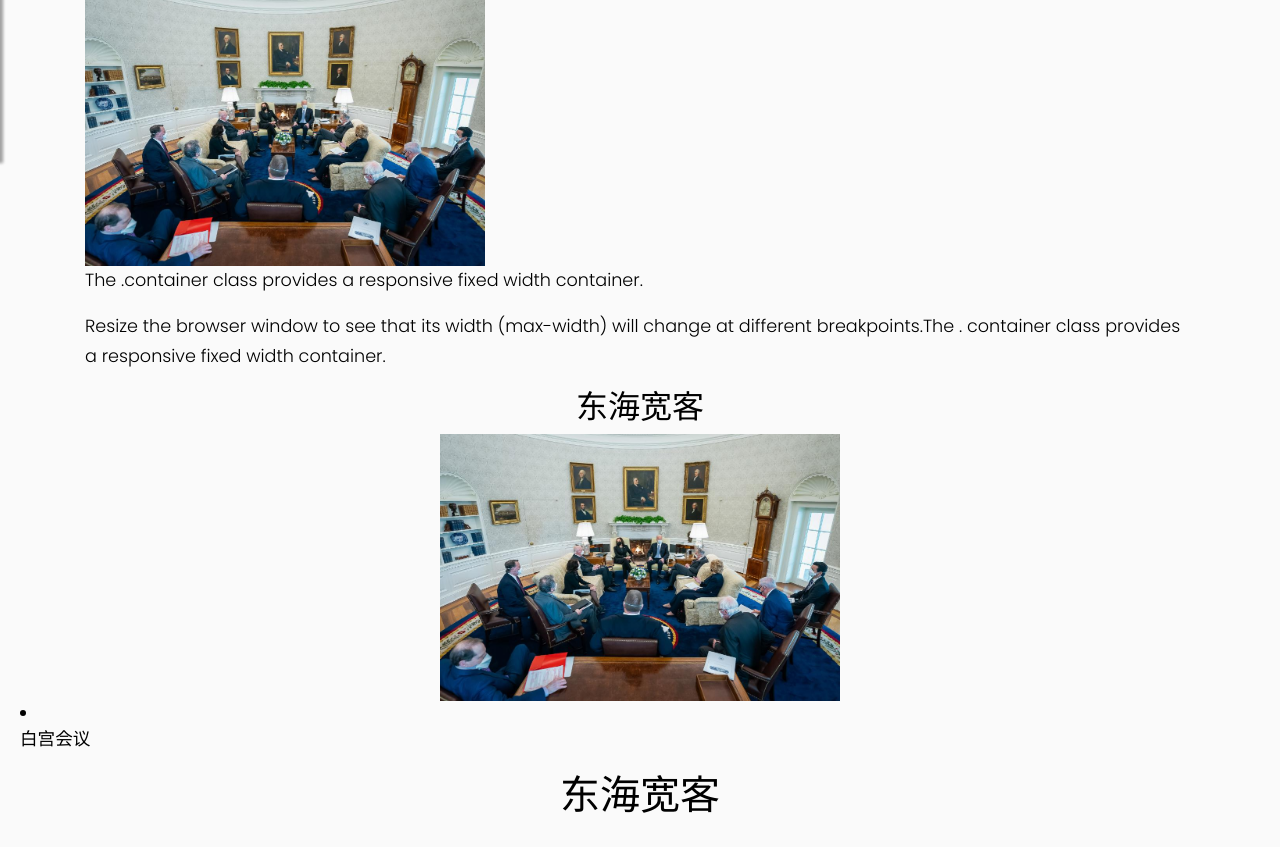
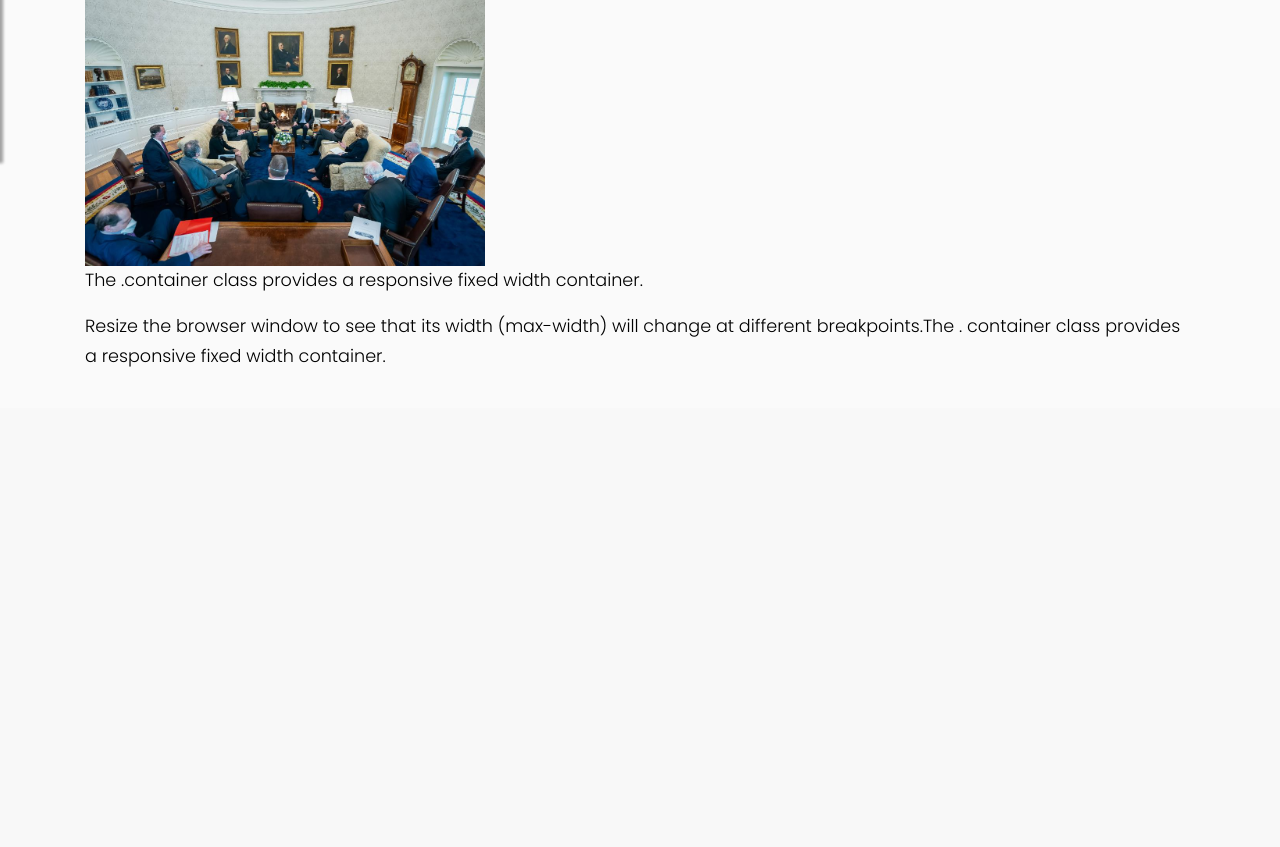
Before and after one commit to logoogol/tencent_final, a Python web app: template templates/page.html in a window 1280 px wide. Shown: the part 640-1487 px from the top of the page. After the commit the page ends 1007 px from the top, so only its background shows below. Run offline with Jinja, Linux system fonts and the light colour scheme; the template is opened without the code that fills it, so the values that code supplies are empty; some libraries are stand-ins or nearby versions.

Commit message:
computer and math

```diff
--- a/templates/include/sidebar.html
+++ b/templates/include/sidebar.html
@@ -31,11 +31,11 @@
                 </li>
             </ul>
         </li>
-        <!-- <li>
+        <li>
             <a href="/page/portfolio">Portfolio</a>
         </li>
         <li>
             <a href="/page/contact">Contact</a>
-        </li> -->
+        </li>
     </ul>
 </nav>
--- a/templates/page.html
+++ b/templates/page.html
@@ -28,11 +28,11 @@
         container class provides a responsive fixed width container.</p>
   </div>
 
-<h2 align="center">东海宽客</h2>
+<!-- <h2 align="center">东海宽客</h2>
 <center><img class="responsive" src="{{ url_for('static', path='./images/Biden.JPG') }}" width="400" height="400"></center>
 <li></li>
 <p>白宫会议</p>
-<h1 align="center">东海宽客</h1>
+<h1 align="center">东海宽客</h1> -->
 
 {{data.page}}
 
```
